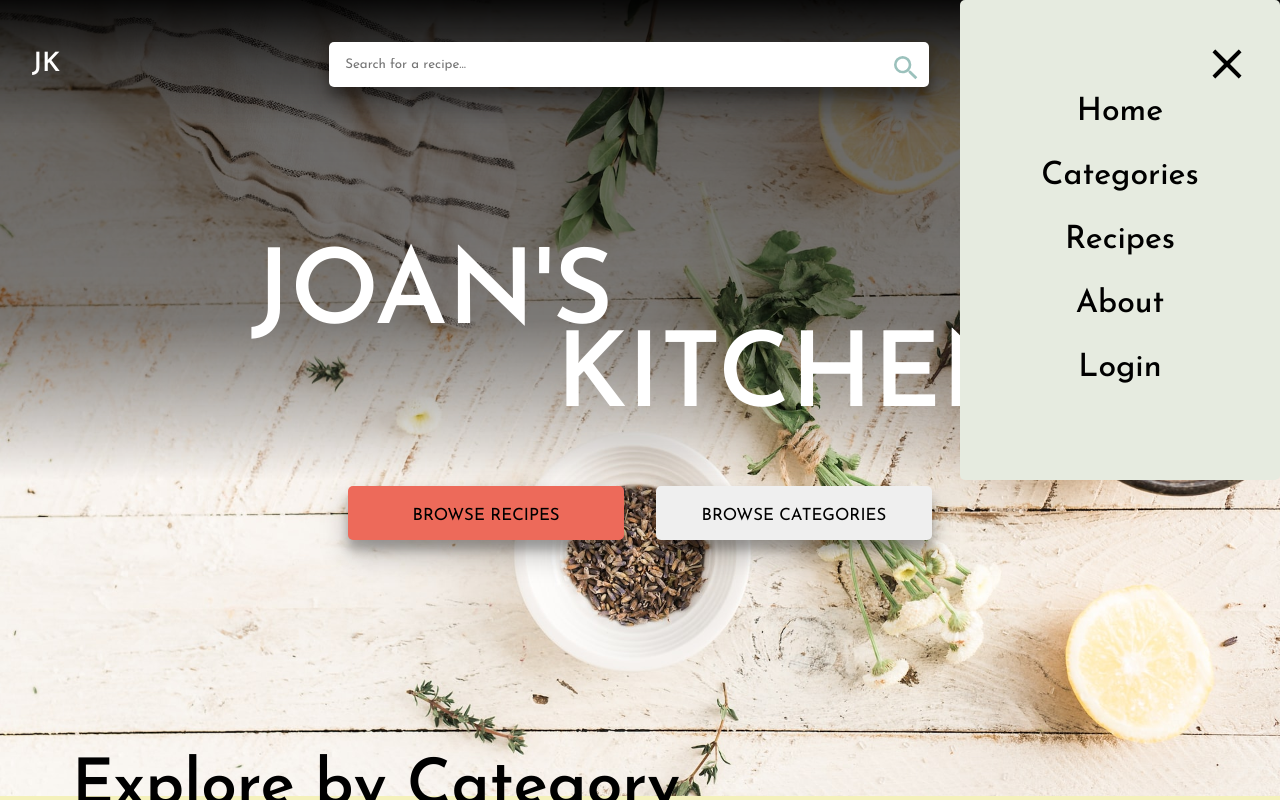
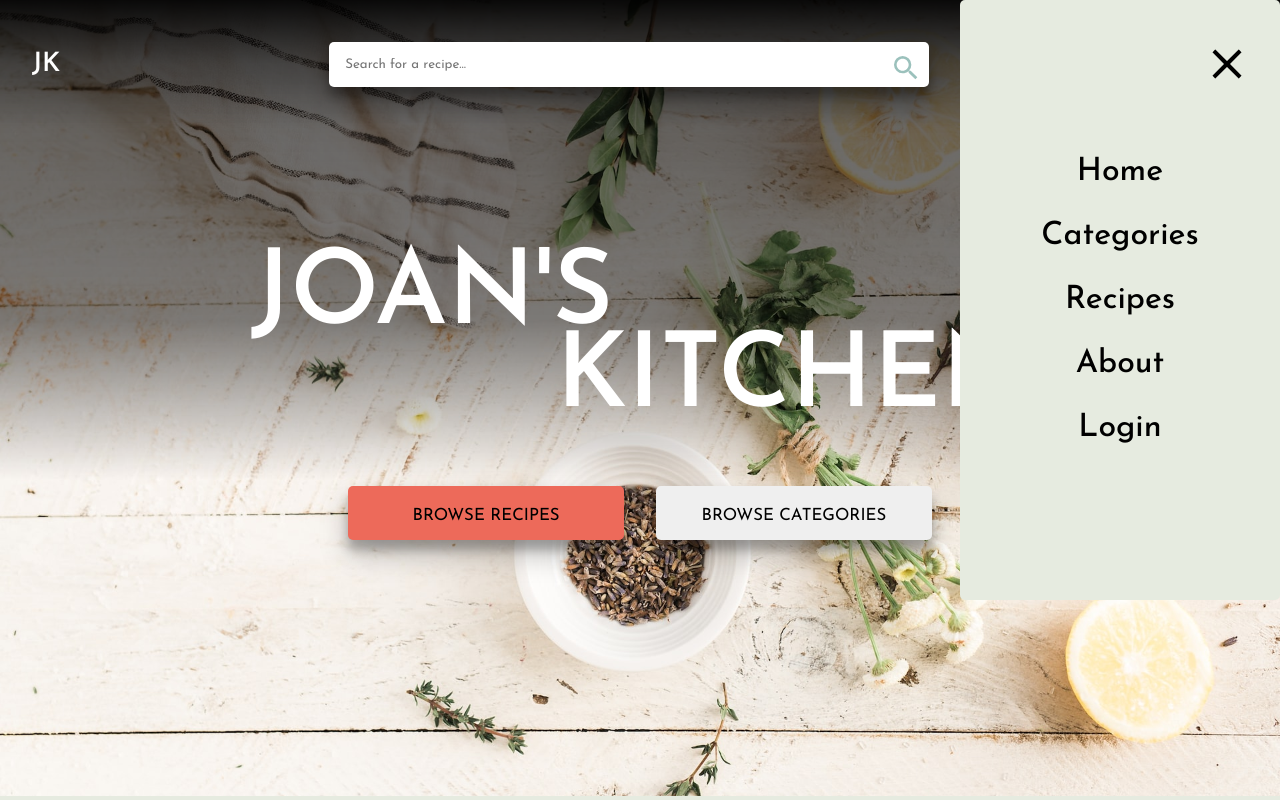
Before and after one commit to BenWueb/Joans-Kitchen, a React (Create React App) app: page / in a window 1280 px wide. Both pictures are taken after a click on the icon 1222 px from the left and 60 px from the top of the page. Shown: the top 800 px of the page. Built offline with nearby package versions, Linux system fonts and the light colour scheme; no server answers; the database is empty.

Commit message:
fixed menu postion

```diff
--- a/src/components/Navbar.jsx
+++ b/src/components/Navbar.jsx
@@ -135,7 +135,7 @@ function Navbar() {
               <motion.div
                 initial={{ height: 0, width: 0 }}
                 animate={{
-                  height: window.innerWidth <= 900 ? "100%" : "60%",
+                  height: window.innerWidth <= 900 ? "100%" : "600px",
                   width: window.innerWidth < 400 ? "100%" : "20rem",
                 }}
                 exit={{ height: 0, width: 0 }}
--- a/src/index.css
+++ b/src/index.css
@@ -72,7 +72,7 @@
 .mobile-menu-container {
   background-color: var(--background);
   color: white;
-  position: fixed;
+  position: absolute;
   right: 0px;
   top: 0px;
 
@@ -235,7 +235,7 @@ li {
   display: flex;
   justify-content: space-between;
   align-items: center;
-  position: sticky;
+  position: relative;
   font-size: var(--fs-900);
   max-width: 2000px;
   width: 100%;
@@ -476,7 +476,7 @@ li {
 /***** Categories Section *****/
 
 .category-section-header {
-  background-color: var(--secondary);
+  background-color: var(--background);
 }
 
 .category-section-container {
@@ -493,9 +493,6 @@ li {
 }
 
 .category-section-title {
-  position: absolute;
-  top: -40px;
-  left: 40px;
   font-size: var(--fs-600);
   font-family: var(--font);
 }
@@ -520,7 +517,6 @@ li {
 /***** Recipes Section *****/
 
 .recipes-section-header {
-  background-color: var(--background);
 }
 
 .recipes-section-container {
@@ -534,9 +530,6 @@ li {
 }
 
 .recipes-section-title {
-  position: absolute;
-  top: -40px;
-  left: 40px;
   font-size: var(--fs-600);
   font-family: var(--font);
 }
```
